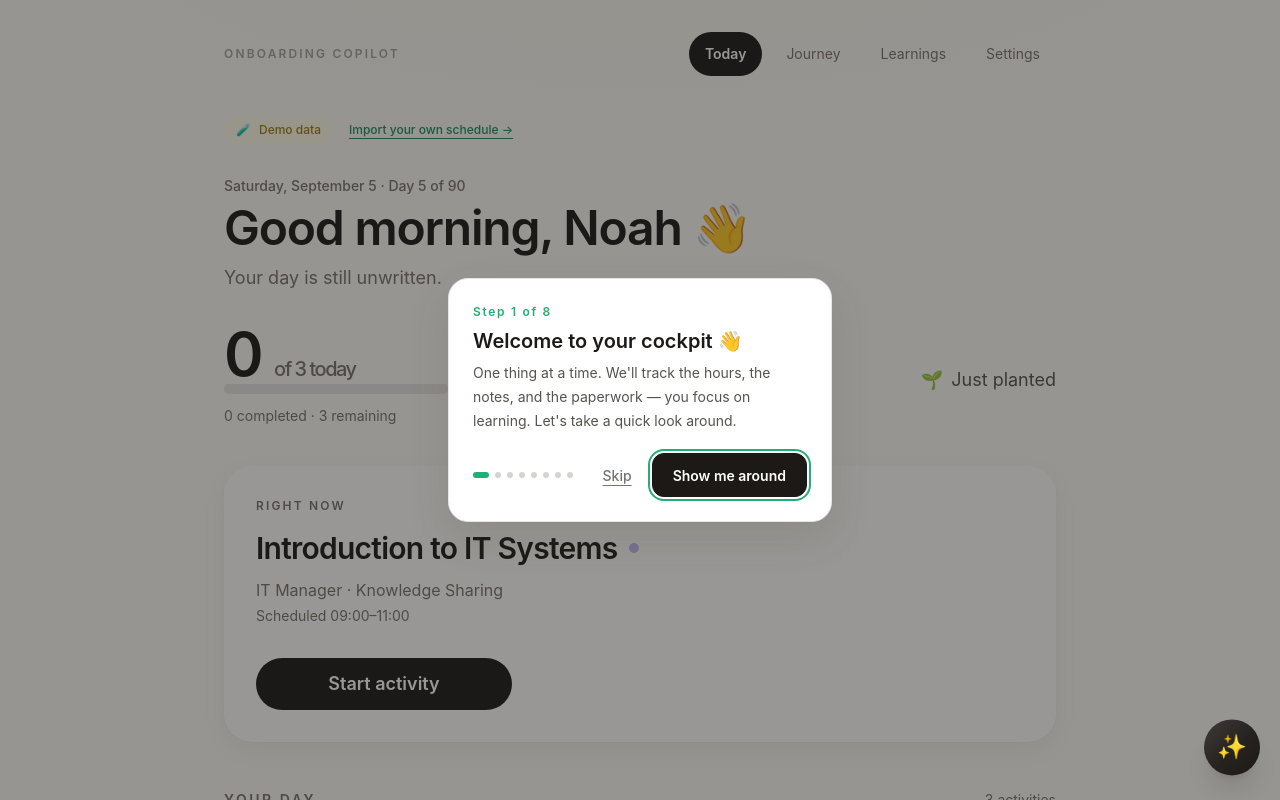
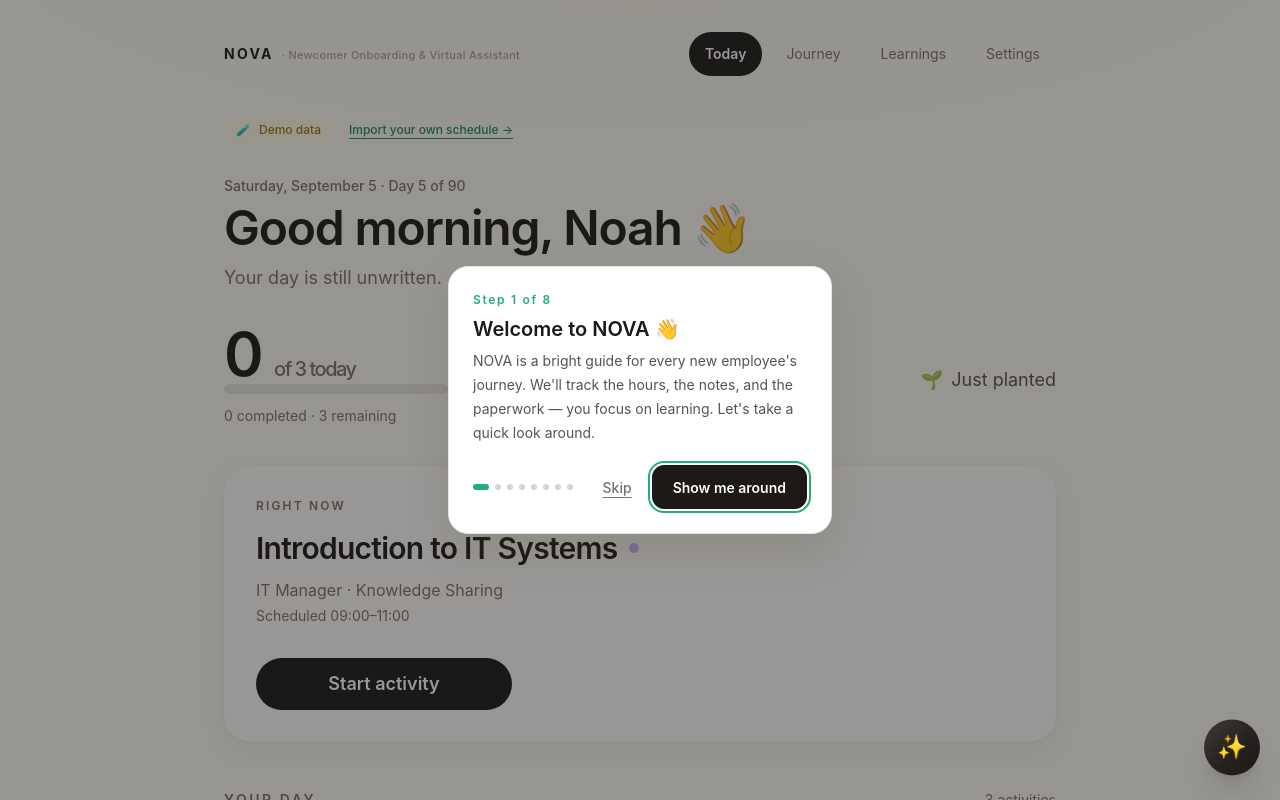
Before and after one commit to wahid-leadgeeks/onboarding-copilot, a Next.js app: page / in a window 1280 px wide. Shown: the top 800 px of the page. Built offline with nearby package versions, Linux system fonts and the light colour scheme.

Commit message:
feat: rebrand app title and identity to NOVA (Newcomer Onboarding & Virtual Assistant)

```diff
--- a/app/components/Assistant.tsx
+++ b/app/components/Assistant.tsx
@@ -82,7 +82,7 @@
       {!open && (
         <button
           type="button"
-          aria-label="Ask the onboarding copilot"
+          aria-label="Ask NOVA"
           onClick={() => setOpen(true)}
           className="hero-gradient animate-float fixed bottom-5 right-5 z-50 flex h-14 w-14 items-center justify-center rounded-full text-2xl text-white shadow-xl transition hover:shadow-2xl"
         >
@@ -92,13 +92,13 @@
       {open && (
         <section
           role="dialog"
-          aria-label="AI assistant"
+          aria-label="NOVA assistant"
           className="animate-pop-in fixed bottom-5 right-5 z-50 flex h-[28rem] w-[min(24rem,calc(100vw-2.5rem))] flex-col overflow-hidden rounded-card bg-white shadow-lift"
         >
           <header className="hero-gradient flex items-center justify-between px-4 py-3 text-white">
             <div>
-              <p className="text-sm font-semibold tracking-tight">Copilot Assistant</p>
-              <p className="text-xs text-stone-300">Answers only · nothing is recorded</p>
+              <p className="text-sm font-semibold tracking-tight">NOVA</p>
+              <p className="text-xs text-stone-300">Newcomer Onboarding &amp; Virtual Assistant</p>
             </div>
             <button
               type="button"
@@ -112,7 +112,7 @@
           <div ref={listRef} className="flex-1 space-y-3 overflow-y-auto p-4" aria-live="polite">
             {messages.length === 0 && (
               <div className="rounded-xl bg-cream p-3 text-sm leading-6 text-stone-600 ring-1 ring-stone-200">
-                Ask anything — how to phrase a learning note, what an activity means, or how the app works. ✨
+                Hi! I&apos;m NOVA, your guide for your onboarding journey. Ask me anything — how to phrase a learning note, what an activity means, or how to navigate the app. ✨
                 {unavailable && <p className="mt-2 font-medium text-peach-700">AI is not configured yet. Add <code className="rounded bg-stone-100 px-1">GROQ_API_KEY</code> and <code className="rounded bg-stone-100 px-1">GROQ_MODEL</code> to <code className="rounded bg-stone-100 px-1">.env.local</code> and restart.</p>}
               </div>
             )}
--- a/app/components/GuideTour.tsx
+++ b/app/components/GuideTour.tsx
@@ -12,8 +12,8 @@
 
 export const todayTourSteps: readonly GuideTourStep[] = [
   {
-    title: 'Welcome to your cockpit 👋',
-    body: "One thing at a time. We'll track the hours, the notes, and the paperwork — you focus on learning. Let's take a quick look around.",
+    title: 'Welcome to NOVA 👋',
+    body: "NOVA is a bright guide for every new employee's journey. We'll track the hours, the notes, and the paperwork — you focus on learning. Let's take a quick look around.",
   },
   {
     target: 'status-bar',
--- a/app/components/PrimaryNav.tsx
+++ b/app/components/PrimaryNav.tsx
@@ -8,7 +8,14 @@
 export function PrimaryNav({ active }: { active: 'Today' | 'Journey' | 'Learnings' | 'Settings' }) {
   return (
     <nav aria-label="Primary navigation" data-tour="primary-nav" className="animate-fade-up mb-10 flex flex-wrap items-center gap-x-2 gap-y-3 text-sm">
-      <p className="mr-auto text-xs font-semibold uppercase tracking-[0.18em] text-stone-400">Onboarding Copilot</p>
+      <div className="mr-auto flex items-baseline gap-2">
+        <a href="/" className="text-sm font-bold tracking-[0.16em] text-stone-900 transition hover:text-stone-700">
+          NOVA
+        </a>
+        <span className="hidden text-[11px] font-medium tracking-wide text-stone-400 sm:inline" title="Newcomer Onboarding & Virtual Assistant">
+          · Newcomer Onboarding &amp; Virtual Assistant
+        </span>
+      </div>
       {destinations.map((item) => (
         <a key={item.label} aria-current={active === item.label ? 'page' : undefined} className={`inline-flex min-h-11 items-center justify-center rounded-full px-4 py-1.5 transition ${active === item.label ? 'bg-stone-900 font-semibold text-white' : 'text-stone-500 hover:bg-stone-900/5 hover:text-stone-900'}`} href={item.href}>
           {item.label}
--- a/app/layout.tsx
+++ b/app/layout.tsx
@@ -2,7 +2,10 @@
 import './globals.css';
 import { Assistant } from '@/app/components/Assistant';
 
-export const metadata: Metadata = { title: 'Onboarding Copilot', description: 'Your calm onboarding cockpit' };
+export const metadata: Metadata = {
+  title: 'NOVA — Newcomer Onboarding & Virtual Assistant',
+  description: "NOVA is a bright guide for every new employee's journey.",
+};
 
 export default function RootLayout({ children }: Readonly<{ children: React.ReactNode }>) {
   return (
--- a/lib/ai/assistant.ts
+++ b/lib/ai/assistant.ts
@@ -6,7 +6,7 @@
 const DEFAULT_GROQ_BASE_URL = 'https://api.groq.com/openai/v1/chat/completions';
 
 const SYSTEM_PROMPT = [
-  'You are the assistant inside Onboarding Copilot, a calm app that helps a new employee through their onboarding.',
+  'You are NOVA (Newcomer Onboarding & Virtual Assistant), a bright and calm guide for every new employee\'s journey.',
   'Answer questions about onboarding, the app itself, and how to phrase learning notes or feedback.',
   'You are assistive only: you never record attendance, never write to any document, never evaluate the employee, and never claim an action was saved.',
   'Keep answers short, friendly, and practical.',
```
Also changed, not shown: 7 other files (tests, documents, lock files or other folders).
